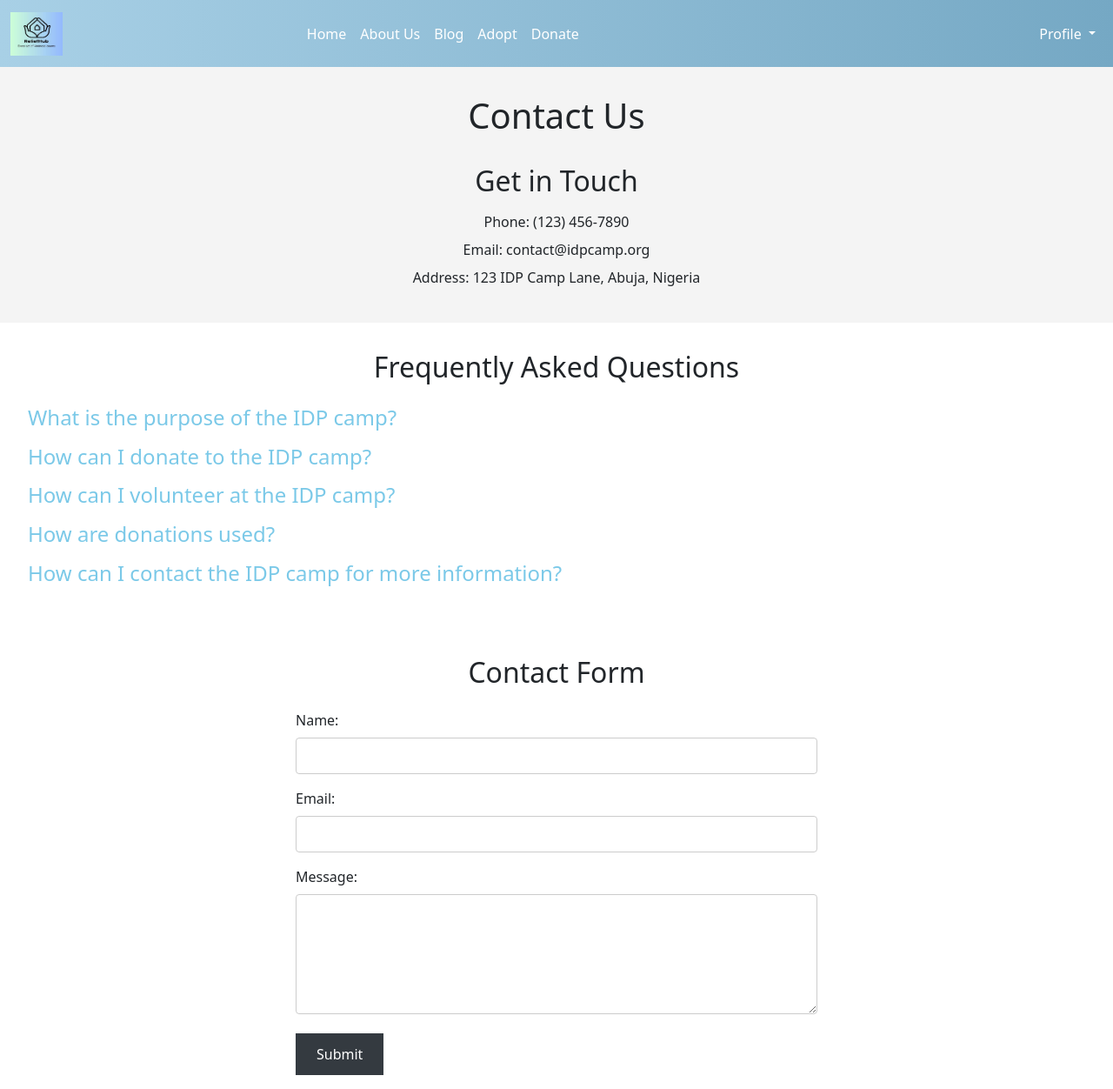
After one commit to 2857992s/idp1, a Django app: page /contact in a window 1280 px wide. The commit adds this page. Shown: the whole page at 87% size. Run offline with Django 3.2, Linux system fonts and the light colour scheme; some libraries are stand-ins or nearby versions.

Commit message:
edited homepage and created contact page

```diff
--- /dev/null
+++ b/base/templates/base/contact.html
@@ -0,0 +1,165 @@
+{% extends 'base.html' %}
+{% block title %}Contact Us{% endblock %}
+
+{% block content %}
+
+{% load static %}
+<!DOCTYPE html>
+<html lang="en">
+<head>
+    <meta charset="UTF-8">
+    <meta name="viewport" content="width=device-width, initial-scale=1.0">
+    <link rel="stylesheet" href="{% static 'base/styles.css' %}">
+    <link href="https://fonts.googleapis.com/css2?family=Roboto:wght@400;700&display=swap" rel="stylesheet">
+    <style>
+        .contact-section {
+            padding: 2rem;
+            background-color: #f4f4f4;
+        }
+        .contact-section h1 {
+            text-align: center;
+            margin-bottom: 1.5rem;
+        }
+        .faq-section {
+            padding: 2rem;
+            background-color: #ffffff;
+        }
+        .faq-section h2 {
+            text-align: center;
+            margin-bottom: 1.5rem;
+        }
+        .faq-item {
+            margin-bottom: 1rem;
+        }
+        .faq-item h4 {
+            cursor: pointer;
+            color: #7bc9e8;
+            transition: color 0.3s ease;
+        }
+        .faq-item h4:hover {
+            color: #343a40;
+        }
+        .faq-item p {
+            display: none;
+            margin-top: 0.5rem;
+        }
+        .contact-info {
+            margin-top: 2rem;
+            text-align: center;
+        }
+        .contact-info h2 {
+            margin-bottom: 1rem;
+        }
+        .contact-info p {
+            margin: 0.5rem 0;
+        }
+        .contact-form {
+            margin-top: 2rem;
+        }
+        .contact-form h2 {
+            text-align: center;
+            margin-bottom: 1.5rem;
+        }
+        .contact-form form {
+            max-width: 600px;
+            margin: 0 auto;
+        }
+        .contact-form form .form-group {
+            margin-bottom: 1rem;
+        }
+        .contact-form form .form-group label {
+            display: block;
+            margin-bottom: 0.5rem;
+        }
+        .contact-form form .form-group input,
+        .contact-form form .form-group textarea {
+            width: 100%;
+            padding: 0.5rem;
+            border: 1px solid #ccc;
+            border-radius: 4px;
+        }
+        .contact-form form .form-group button {
+            padding: 0.75rem 1.5rem;
+            background-color: #343a40;
+            color: white;
+            border: none;
+            cursor: pointer;
+            transition: background-color 0.3s ease;
+        }
+        .contact-form form .form-group button:hover {
+            background-color: #007bff;
+        }
+    </style>
+</head>
+<body>
+    <div class="contact-section">
+        <h1>Contact Us</h1>
+        <div class="contact-info">
+            <h2>Get in Touch</h2>
+            <p>Phone: (123) 456-7890</p>
+            <p>Email: contact@idpcamp.org</p>
+            <p>Address: 123 IDP Camp Lane, Abuja, Nigeria</p>
+        </div>
+    </div>
+
+    <div class="faq-section">
+        <h2>Frequently Asked Questions</h2>
+        <div class="faq-item">
+            <h4>What is the purpose of the IDP camp?</h4>
+            <p>The IDP camp provides shelter, food, healthcare, and education to individuals and families displaced by conflict, natural disasters, and other crises.</p>
+        </div>
+        <div class="faq-item">
+            <h4>How can I donate to the IDP camp?</h4>
+            <p>You can donate through our website by clicking on the "Donate Now" button. We accept various forms of donations including monetary contributions and supplies.</p>
+        </div>
+        <div class="faq-item">
+            <h4>How can I volunteer at the IDP camp?</h4>
+            <p>If you're interested in volunteering, please contact us through the form below or send an email to volunteer@idpcamp.org.</p>
+        </div>
+        <div class="faq-item">
+            <h4>How are donations used?</h4>
+            <p>Donations are used to provide essential resources such as food, shelter, healthcare, and education to the displaced individuals at our camp.</p>
+        </div>
+        <div class="faq-item">
+            <h4>How can I contact the IDP camp for more information?</h4>
+            <p>You can contact us by phone at (123) 456-7890 or by email at contact@idpcamp.org. You can also use the contact form below.</p>
+        </div>
+    </div>
+
+    <div class="contact-form">
+        <h2>Contact Form</h2>
+        <form method="post" action="{% url 'contact' %}">
+            {% csrf_token %}
+            <div class="form-group">
+                <label for="name">Name:</label>
+                <input type="text" id="name" name="name" required>
+            </div>
+            <div class="form-group">
+                <label for="email">Email:</label>
+                <input type="email" id="email" name="email" required>
+            </div>
+            <div class="form-group">
+                <label for="message">Message:</label>
+                <textarea id="message" name="message" rows="5" required></textarea>
+            </div>
+            <div class="form-group">
+                <button type="submit">Submit</button>
+            </div>
+        </form>
+    </div>
+
+    <script>
+        document.addEventListener('DOMContentLoaded', function() {
+            var faqItems = document.querySelectorAll('.faq-item h4');
+            faqItems.forEach(function(faq) {
+                faq.addEventListener('click', function() {
+                    var answer = this.nextElementSibling;
+                    answer.style.display = (answer.style.display === 'block') ? 'none' : 'block';
+                });
+            });
+        });
+    </script>
+</body>
+</html>
+
+{% endblock %}
--- a/base/urls.py
+++ b/base/urls.py
@@ -6,6 +6,7 @@ from django.conf.urls.static import static
 urlpatterns = [
     path('', views.home, name='home'),
     path('about', views.about, name='about'),
+    path('contact', views.contact, name='contact'),
     path('children/', views.child_list, name='child_list'),
     path('donation_form/', views.donation_form, name='donation_form'),
     path('donate/', views.donate, name='donate'),
--- a/base/views.py
+++ b/base/views.py
@@ -68,6 +68,9 @@ def home(request):
 
 def about(request):
     return render(request, 'base/about.html')
+
+def contact(request):
+    return render(request, 'base/contact.html')
 @login_required
 def adoption_request(request, child_id):
     child = get_object_or_404(Child, id=child_id )
```
Also changed, not shown: base/templates/base/home.html (+17 -4 lines).
